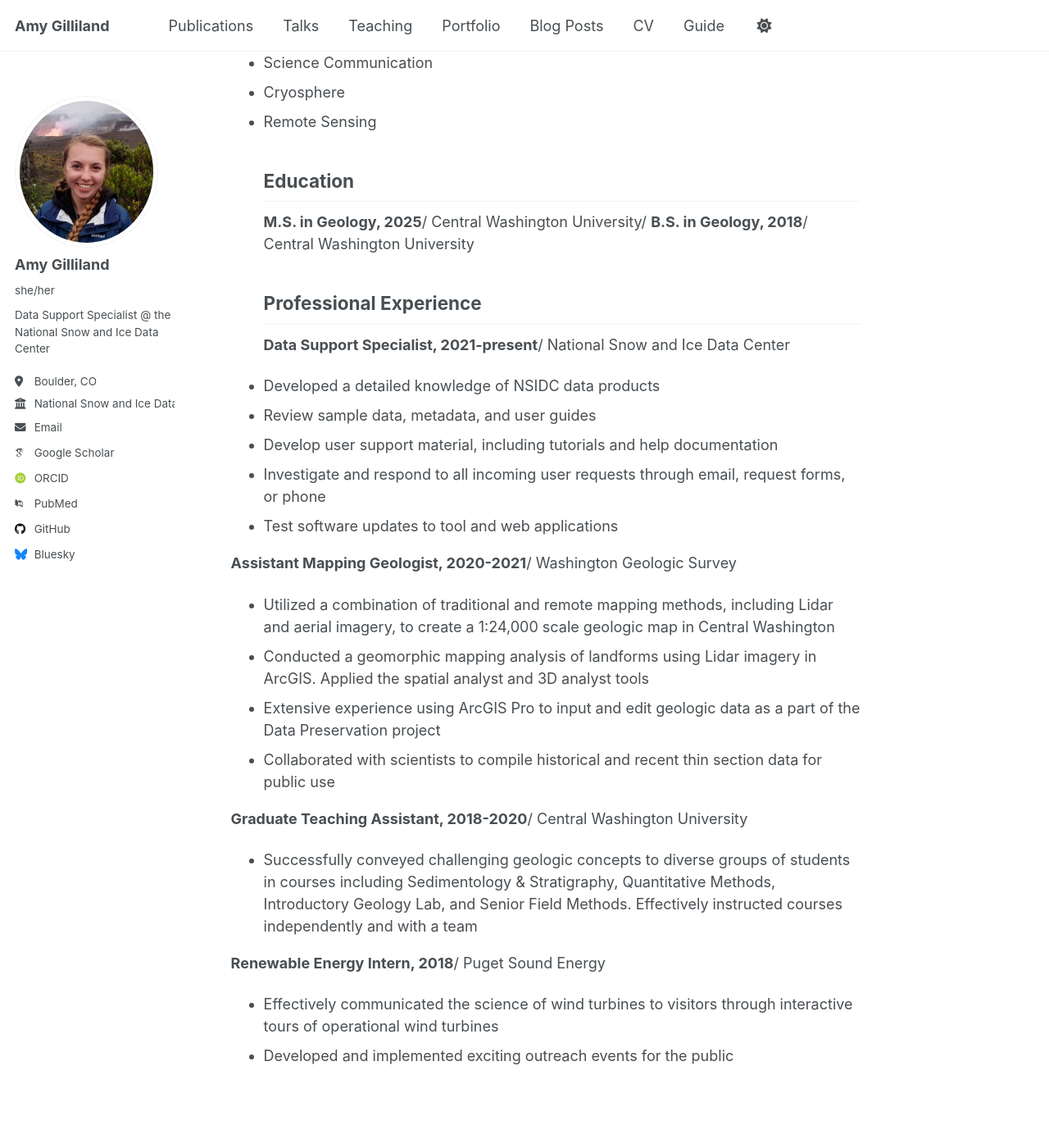
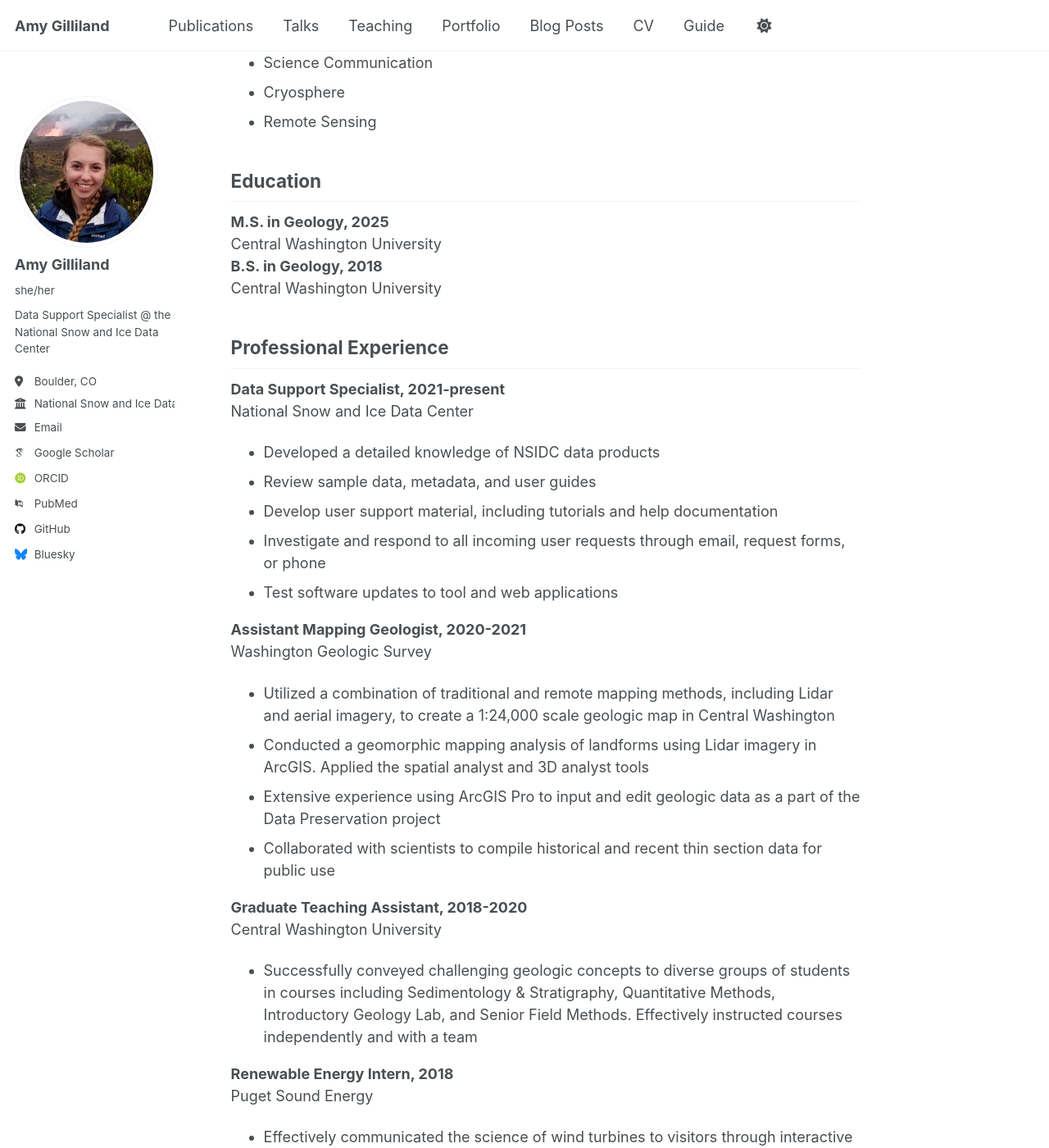
Before and after one commit to gillilanda/gillilanda.github.io, a Jekyll site: the page built from _pages/about.md, in a window 1280 px wide and 1400 px high, scrolled down 708 px. Shown: the whole window at 82% size. Built offline with Jekyll 4.4.1, drawn with Linux system fonts in a browser that asks for light colours; some web fonts are replaced; a script that is not in the unit is left out.

```diff
--- a/_pages/about.md
+++ b/_pages/about.md
@@ -16,13 +16,15 @@ Amy began her career as an Assistant Field Geologist with the Washington Geologi
 -	Science Communication
 -	Cryosphere
 -	Remote Sensing
+
 ## Education
-**M.S. in Geology, 2025**/
-Central Washington University/
-**B.S. in Geology, 2018**/
+**M.S. in Geology, 2025**
 Central Washington University
+**B.S. in Geology, 2018**
+Central Washington University
+
 ## Professional Experience
-**Data Support Specialist, 2021-present**/
+**Data Support Specialist, 2021-present**
 National Snow and Ice Data Center
 -	Developed a detailed knowledge of NSIDC data products
 -	Review sample data, metadata, and user guides
@@ -30,18 +32,18 @@ National Snow and Ice Data Center
 -	Investigate and respond to all incoming user requests through email, request forms, or phone
 -	Test software updates to tool and web applications
 
-**Assistant Mapping Geologist, 2020-2021**/
+**Assistant Mapping Geologist, 2020-2021**
 Washington Geologic Survey
 -	Utilized a combination of traditional and remote mapping methods, including Lidar and aerial imagery, to create a 1:24,000 scale geologic map in Central Washington
 -	Conducted a geomorphic mapping analysis of landforms using Lidar imagery in ArcGIS. Applied the spatial analyst and 3D analyst tools
 -	Extensive experience using ArcGIS Pro to input and edit geologic data as a part of the Data Preservation project
 -	Collaborated with scientists to compile historical and recent thin section data for public use
 
-**Graduate Teaching Assistant, 2018-2020**/
+**Graduate Teaching Assistant, 2018-2020**
 Central Washington University
 -	Successfully conveyed challenging geologic concepts to diverse groups of students in courses including Sedimentology & Stratigraphy, Quantitative Methods, Introductory Geology Lab, and Senior Field Methods. Effectively instructed courses independently and with a team
 
-**Renewable Energy Intern, 2018**/
+**Renewable Energy Intern, 2018**
 Puget Sound Energy
 -	Effectively communicated the science of wind turbines to visitors through interactive tours of operational wind turbines
 -	Developed and implemented exciting outreach events for the public
```
